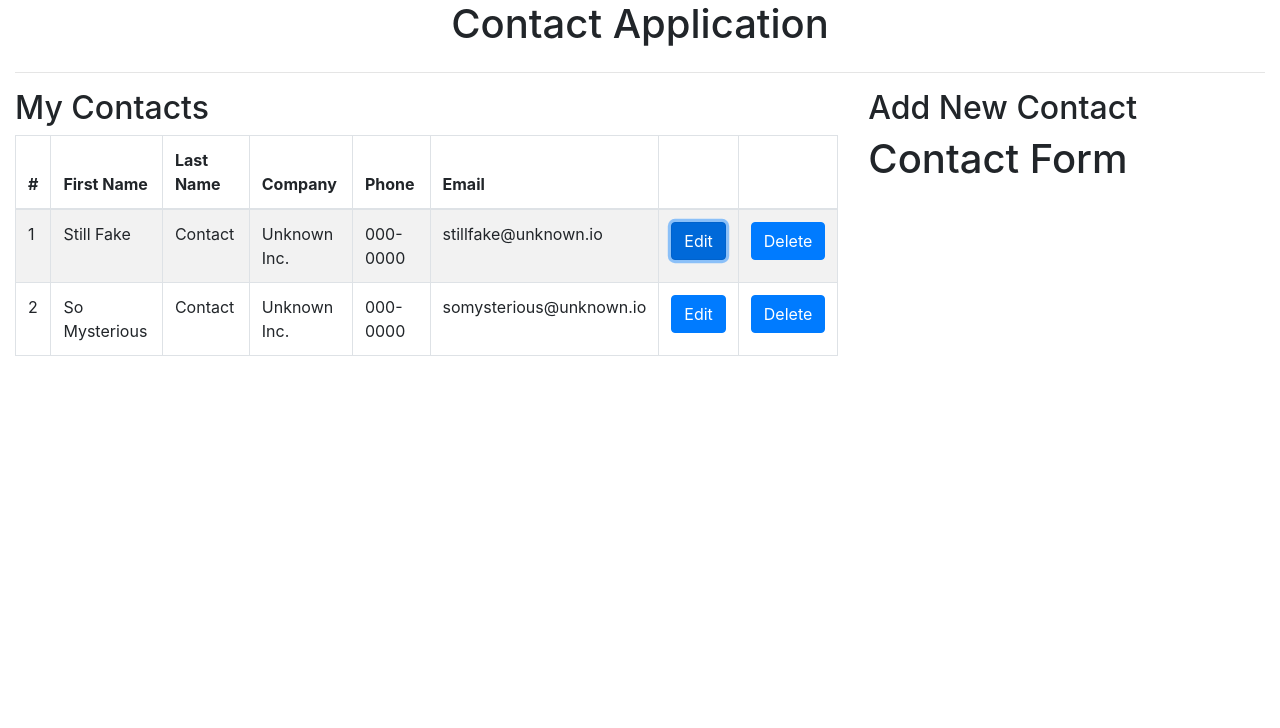
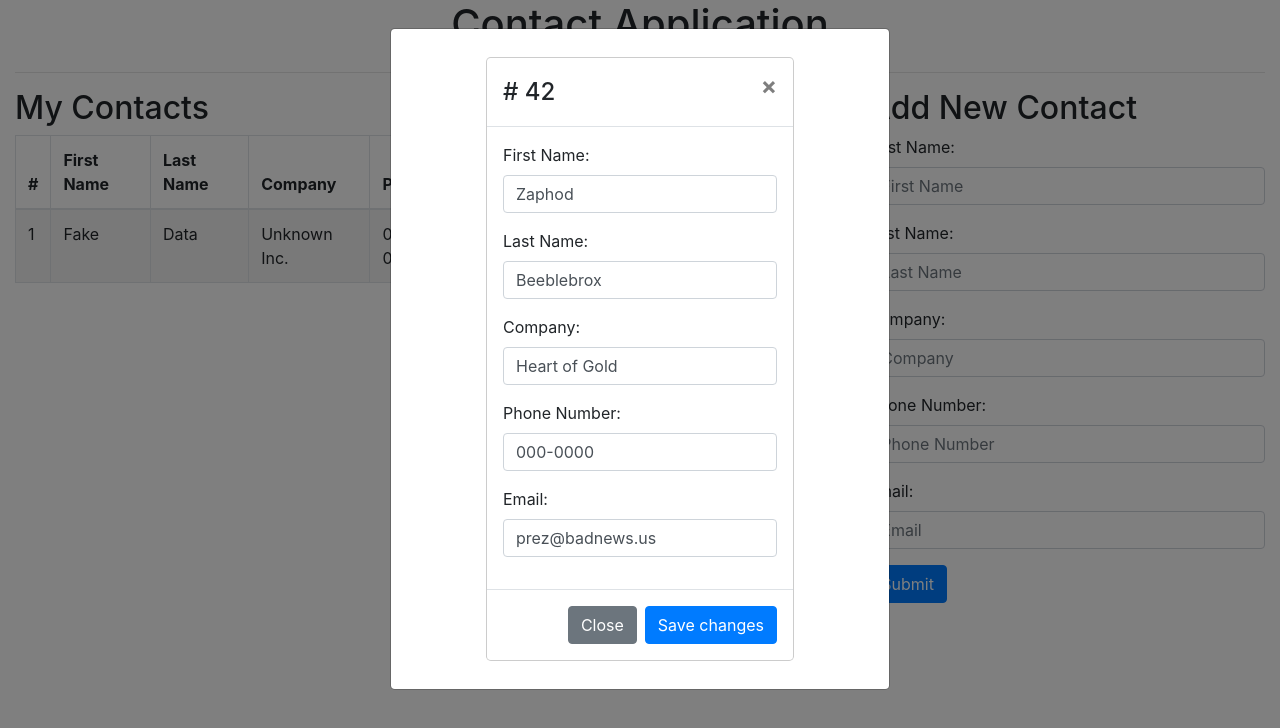
Before and after one commit to rosebudmaria/contact-list-react, a React (Create React App) app: page / in a window 1280 px wide. Both pictures are taken after a click on the button "Edit". Shown: the top 728 px of the page. Built offline with nearby package versions, Linux system fonts and the light colour scheme; no server answers.

Commit message:
commit on master

```diff
--- a/src/App.js
+++ b/src/App.js
@@ -1,13 +1,114 @@
-import logo from "./logo.svg";
-import "./App.css";
+import React, { Component } from "react";
 import ContactTable from "./components/ContactTable";
 import ContactForm from "./components/ContactForm";
 import ContactModal from "./components/ContactModal";
-
 import { Container, Row, Col } from "react-bootstrap";
 import "bootstrap/dist/css/bootstrap.min.css";
 
-function App() {
+const SERVICE_URL = "https://tsg-contactlist.herokuapp.com"
+
+class App extends Component {
+
+  state = {
+    loading: false,
+    showEditModal: false,
+    contactData: [
+      {
+        "contactId": 1, "firstName": "Fake",
+        "lastName": "Data",
+        "company": "Unknown Inc.",
+        "phone": "000-0000",
+        "email": "fakedata@unknown.io"
+      }],
+
+      newContactData: {
+        firstName: '',
+        lastName: '',
+        company: '',
+        phone: '',
+        email: ''
+      },
+
+      //dummy data
+      editContactData: {
+        'contactId': 42,
+        'firstName': 'Zaphod',
+        'lastName': 'Beeblebrox',
+        'company': 'Heart of Gold',
+        'phone': '000-0000',
+        'email': 'prez@badnews.us'
+      }
+  }
+
+  handleEditModalClose = (event) => {
+    console.log('Closing Edit Modal')
+    this.setState({showEditModal: false})
+  }
+
+  handleEditModalOpen = (event) => {
+    console.log('Opening Edit Modal')
+    if (event) event.preventDefault();
+    const contactId = event.target.value;
+    console.log(`Editing contact id ${contactId}`)
+    this.setState({showEditModal: true})
+  }
+
+
+  handleAddFormChange = (event) => {
+    //The event triggering this function should be an input's onChange event
+    //We need to grab the input's name & value so we can associate it with the
+    //newContactData within the App's state
+    const inputName = event.target.name;
+    const inputValue = event.target.value;
+    const contactInfo = this.state.newContactData;
+
+    console.log(`Updating new contact data: ${inputName} : ${inputValue}`)
+
+    if(contactInfo.hasOwnProperty(inputName)) {
+      contactInfo[inputName] = inputValue;
+      this.setState({newContactData: contactInfo})
+    }
+  }
+
+  handleAddFormSubmit = (event) => {
+    console.log("Adding contact!")
+    if (event) event.preventDefault();
+
+    fetch(SERVICE_URL + '/contact/', {
+      method: 'POST',
+      headers: {
+        'Content-type': 'application/json',
+      },
+      body: JSON.stringify(this.state.newContactData),
+    })
+    .then(response => Response.json())
+    .then(data => {
+      console.log('Add Contact - Success:', data);
+      this.setState({newContactData: {firstName: '', lastName: '', company: '', phone: '', email: ''}})
+      this.loadContactData();
+    })
+    .catch((error) => {
+      console.log('Add Contact - Error:')
+      console.log(error)
+    });
+  }
+
+  loadContactData() {
+    this.setState({loading: true})
+    console.log("Loading contact data")
+    fetch(SERVICE_URL + '/contacts')
+    .then(data => data.json())
+    .then(data => this.setState(
+      {contactData: data, loading: false}
+    ))
+  }
+
+  componentDidMount() {
+    console.log("App is now mounted.")
+    this.loadContactData();
+  }
+
+  render() {
     return (
       <Container fluid>
         <Row>
@@ -19,16 +120,25 @@
         <Row>
           <Col sm={8}>
             <h2>My Contacts</h2>
-          <ContactTable />
+            <ContactTable
+            contacts={this.state.contactData}
+            handleEdit={this.handleEditModalOpen}/>
           </Col>
           <Col sm={4}>
             <h2>Add New Contact</h2>
-          <ContactForm />
+            <ContactForm
+            handleSubmit={this.handleAppFormSubmit}
+            handleChange={this.handleAddFormChange}
+            contactData={this.state.newContactData}/>
           </Col>
         </Row>
-      {/* <ContactModal /> */}
+        <ContactModal
+        show={this.state.showEditModal}
+        handleClose={this.handleEditModalClose}
+        contactData={this.state.editContactData}/>
       </Container>
     );
   }
+}
 
 export default App;
--- a/src/components/ContactForm.js
+++ b/src/components/ContactForm.js
@@ -1,6 +1,66 @@
-import React from 'react';
+import React, { Component } from "react";
+import {Form, Button} from 'react-bootstrap'
 
-function ContactForm () {
-    return <h1>Contact Form</h1>
+class ContactForm extends Component {
+    render() {
+        const {contactData, handleSubmit, handleChange} = this.props;
+        return (
+            <Form onSubmit={handleSubmit}>
+                <Form.Group controlId='contactFirstName'>
+                    <Form.Label>First Name:</Form.Label>
+                    <Form.Control
+                    type='text'
+                    placeholder='First Name'
+                    name='firstName'
+                    value={contactData.firstName}
+                    onChange={handleChange}/>
+                </Form.Group>
+
+                <Form.Group controlId='contactLastName'>
+                    <Form.Label>Last Name:</Form.Label>
+                    <Form.Control
+                    type='text'
+                    placeholder='Last Name'
+                    name='lastName'
+                    value={contactData.lastName}
+                    onChange={handleChange}/>
+                </Form.Group>
+
+                <Form.Group controlId='contactCompany'>
+                    <Form.Label>Company:</Form.Label>
+                    <Form.Control
+                    type='text'
+                    placeholder='Company'
+                    name='company'
+                    value={contactData.company}
+                    onChange={handleChange}/>
+                </Form.Group>
+
+                <Form.Group controlId='contactPhone'>
+                    <Form.Label>Phone Number:</Form.Label>
+                    <Form.Control
+                    type='text'
+                    placeholder='Phone Number'
+                    name='phone'
+                    value={contactData.phone}
+                    onChange={handleChange}/>
+                </Form.Group>
+
+                <Form.Group controlId='contactEmail'>
+                    <Form.Label>Email:</Form.Label>
+                    <Form.Control
+                    type='text'
+                    placeholder='Email'
+                    name='email'
+                    value={contactData.email}
+                    onChange={handleChange}/>
+                </Form.Group>
+
+                <Button variant='primary' type='submit'>
+                    Submit
+                </Button>
+            </Form>
+        )
+    }
 }
 export default ContactForm
--- a/src/components/ContactModal.js
+++ b/src/components/ContactModal.js
@@ -1,6 +1,67 @@
-import React from 'react';
+import React, { Component } from "react";
+import { Form, Button, Modal } from "react-bootstrap";
 
-function ContactModal () {
-    return <h1>Contact Modal</h1>
+class ContactModal extends Component {
+    render() {
+        const {contactData, show, handleClose} = this.props
+        return (
+            <Modal show={show} onHide={handleClose} animation={false}>
+                <Modal.Dialog>
+                    <Modal.Header closeButton>
+                        <Modal.Title># {contactData.contactId}</Modal.Title>
+                    </Modal.Header>
+
+                    <Modal.Body>
+                        <Form>
+                            <Form.Group controlId='contactFirstName'>
+                                <Form.Label>First Name:</Form.Label>
+                                <Form.Control type='text'
+                                placeholder='First Name'
+                                name='firstName'
+                                value={contactData.firstName}/>
+                            </Form.Group>
+
+                            <Form.Group controlId='contactLastName'>
+                                <Form.Label>Last Name:</Form.Label>
+                                <Form.Control type='text'
+                                placeholder='Last Name'
+                                name='lastName'
+                                value={contactData.lastName}/>
+                            </Form.Group>
+
+                            <Form.Group controlId='contactCompany'>
+                                <Form.Label>Company:</Form.Label>
+                                <Form.Control type='text'
+                                placeholder='Company'
+                                name='company'
+                                value={contactData.company}/>
+                            </Form.Group>
+
+                            <Form.Group controlId='contactPhone'>
+                                <Form.Label>Phone Number:</Form.Label>
+                                <Form.Control type='text'
+                                placeholder='Phone Number'
+                                name='phone'
+                                value={contactData.phone}/>
+                            </Form.Group>
+
+                            <Form.Group controlId='contactEmail'>
+                                <Form.Label>Email:</Form.Label>
+                                <Form.Control type='text'
+                                placeholder='Email'
+                                name='email'
+                                value={contactData.email}/>
+                            </Form.Group>
+                        </Form>
+                    </Modal.Body>
+
+                    <Modal.Footer>
+                        <Button variant='secondary' onClick={handleClose}>Close</Button>
+                        <Button variant='primary' value={contactData.contactId}>Save changes</Button>
+                    </Modal.Footer>
+                </Modal.Dialog>
+            </Modal>
+        )
+    }
 }
 export default ContactModal
--- a/src/components/ContactTable.js
+++ b/src/components/ContactTable.js
@@ -17,7 +17,7 @@
     );
 }
 
-const ContactTableRow = ({ contact }) => {
+const ContactTableRow = ({ contact, toggleEdit }) => {
     return (
         <tr>
             <td>{contact.contactId}</td>
@@ -26,7 +26,7 @@
             <td>{contact.company}</td>
             <td>{contact.phone}</td>
             <td>{contact.email}</td>
-            <td><Button>Edit</Button></td>
+            <td><Button onClick={toggleEdit} value={contact.contactId}>Edit</Button></td>
             <td><Button>Delete</Button></td>
         </tr>
     );
@@ -67,7 +67,7 @@
                 </thead>
                 <tbody>
                 {this.props.contacts.map((contact, i) => {
-                    return <ContactTableRow contact={contact} key={i} />
+                    return <ContactTableRow contact={contact} key={i} toggleEdit={this.props.handleEdit}/>
                 })}
                 </tbody>
             </Table>
```
Also changed, not shown: 1 other file (tests, documents, lock files or other folders). Lines whose indentation alone changed are shown as unchanged.
